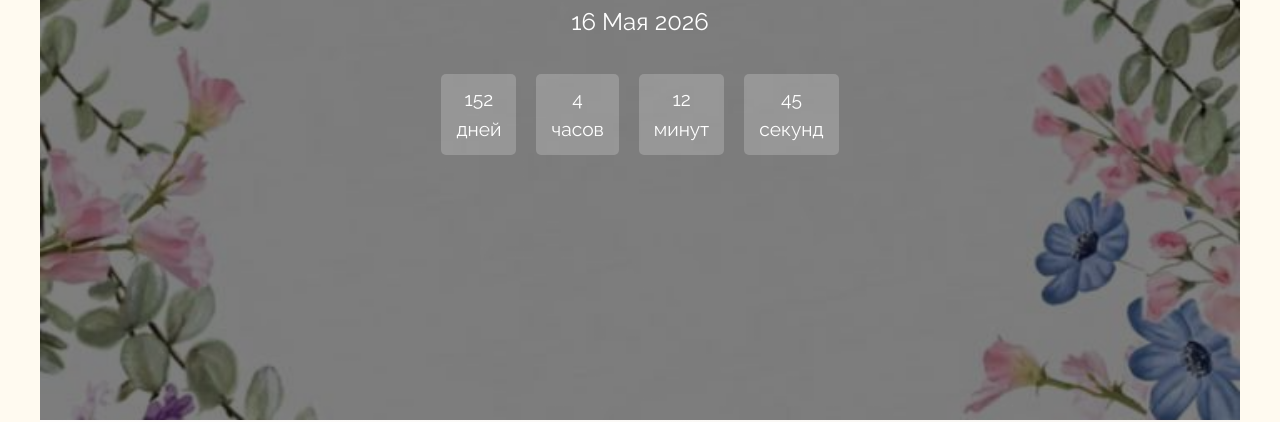
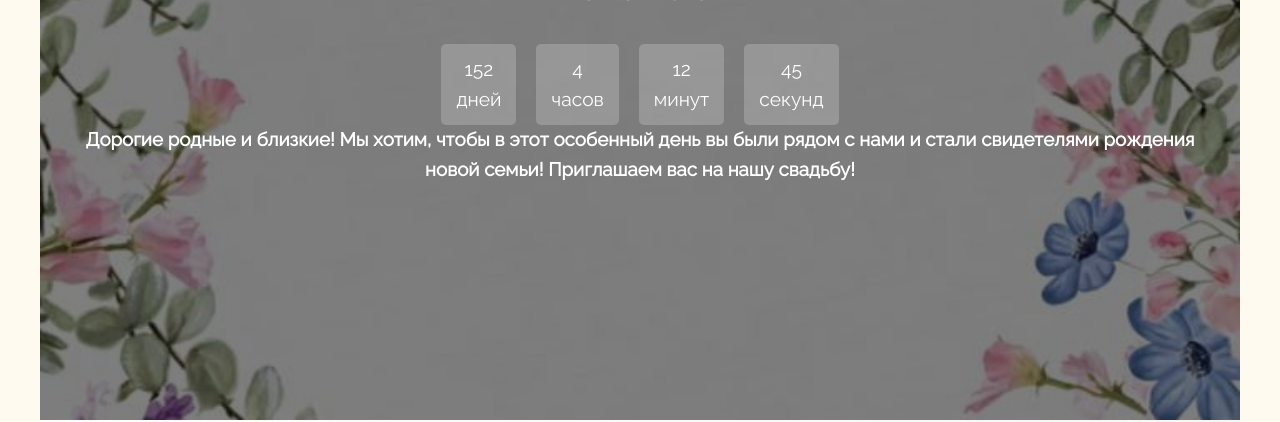
Before and after one commit to DarthAnthon/Test, a plain HTML site: page index.html in a window 1280 px wide. Shown: the part 380-802 px from the top of the page. Drawn offline with nearby package versions, Linux system fonts and the light colour scheme.

Commit message:
Add files via upload

```diff
--- a/index.html
+++ b/index.html
@@ -14,6 +14,10 @@
         <h1>Александра & Илья</h1>
         <p class="date">16 Мая 2026</p>
         <div class="countdown" id="countdown"></div>
+        <h3>Дорогие родные и близкие!
+Мы хотим, чтобы в этот особенный день вы были рядом с нами и стали свидетелями
+рождения новой семьи!
+Приглашаем вас на нашу свадьбу!</h3>
     </section>
 
     <!-- Автоматический слайдер -->
```
